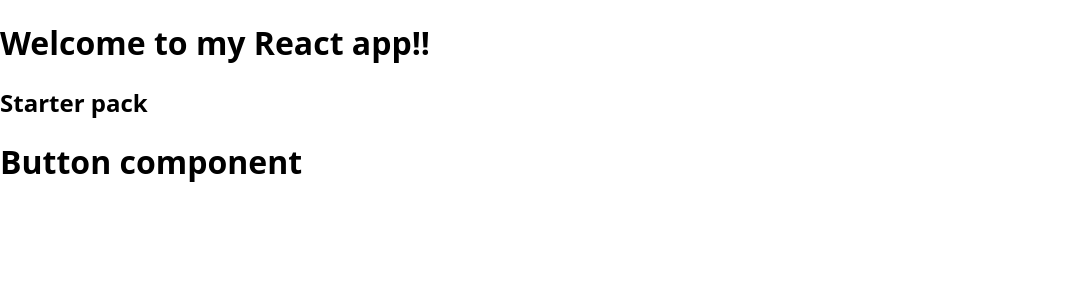
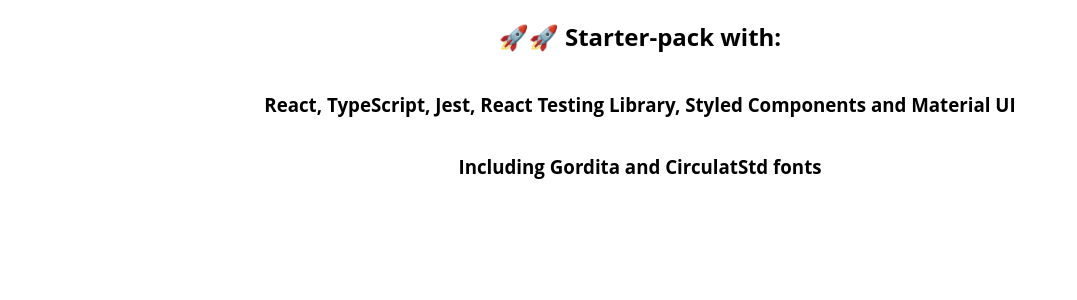
Before and after one commit to sanderyt/react-typescript-starter, a React app: page / in a window 1280 px wide. Shown: the top 300 px of the page, without its empty margins (0-1077 px from the left). Built offline with nearby package versions, Linux system fonts and the light colour scheme; a web font is replaced by a local one.

Commit message:
finsihed the starter and changed the readme

```diff
--- a/src/components/Button/Button.tsx
+++ /dev/null
@@ -1,10 +0,0 @@
-import React from "react";
-import {} from "./styles";
-
-const Button = () => (
-  <div data-testid="Button">
-    <h1>Button component</h1>
-  </div>
-);
-
-export default Button;
--- a/src/components/Button/styles.ts
+++ /dev/null
@@ -1 +0,0 @@
-import styled from "styled-components";
--- a/src/pages/Home.tsx
+++ b/src/pages/Home.tsx
@@ -1,12 +1,13 @@
 import React from "react";
-import Button from "../components/Button/Button";
+
+import { Grid } from "@material-ui/core";
 
 export const Home = () => {
   return (
-    <div>
-      <h1>Welcome to my React app!!</h1>
-      <h2>Starter pack</h2>
-      <Button />
-    </div>
+    <Grid container alignItems="center" direction="column">
+      <h2>🚀🚀 Starter-pack with:</h2>
+      <h3>React, TypeScript, Jest, React Testing Library, Styled Components and Material UI</h3>
+      <h3>Including Gordita and CirculatStd fonts</h3>
+    </Grid>
   );
 };
```
Also changed, not shown: 2 other files (tests, documents, lock files or other folders).
